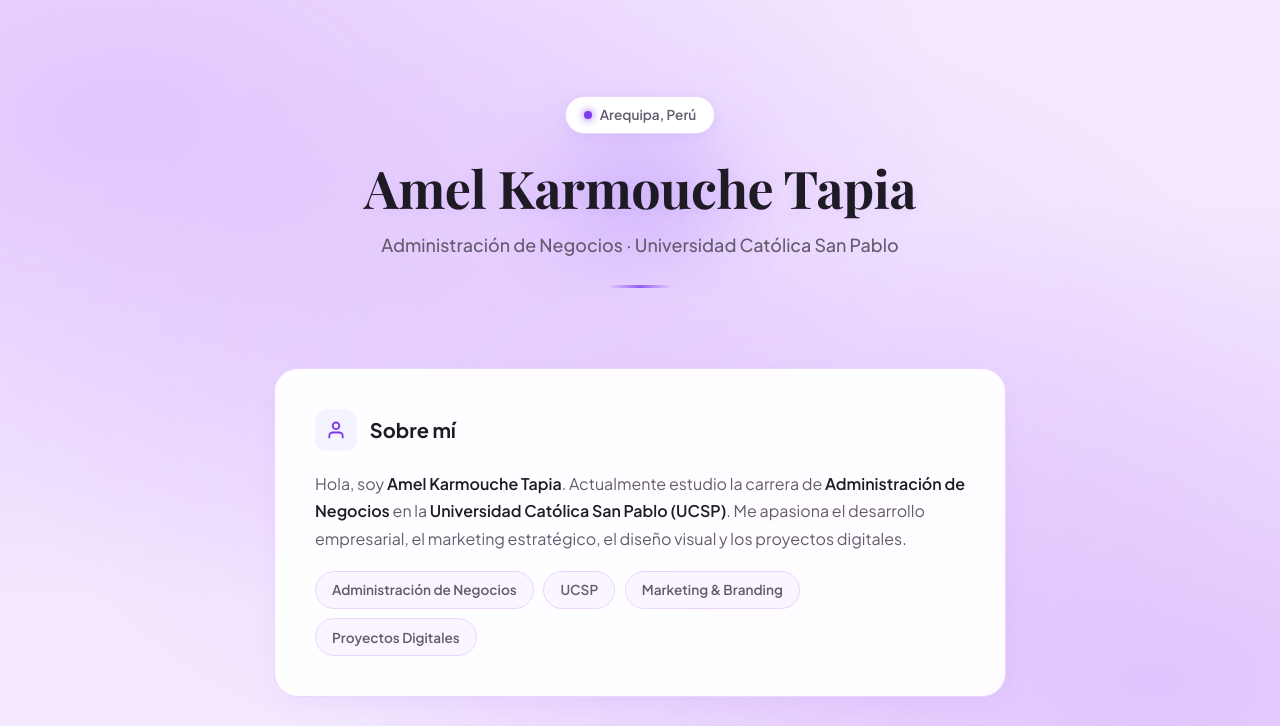
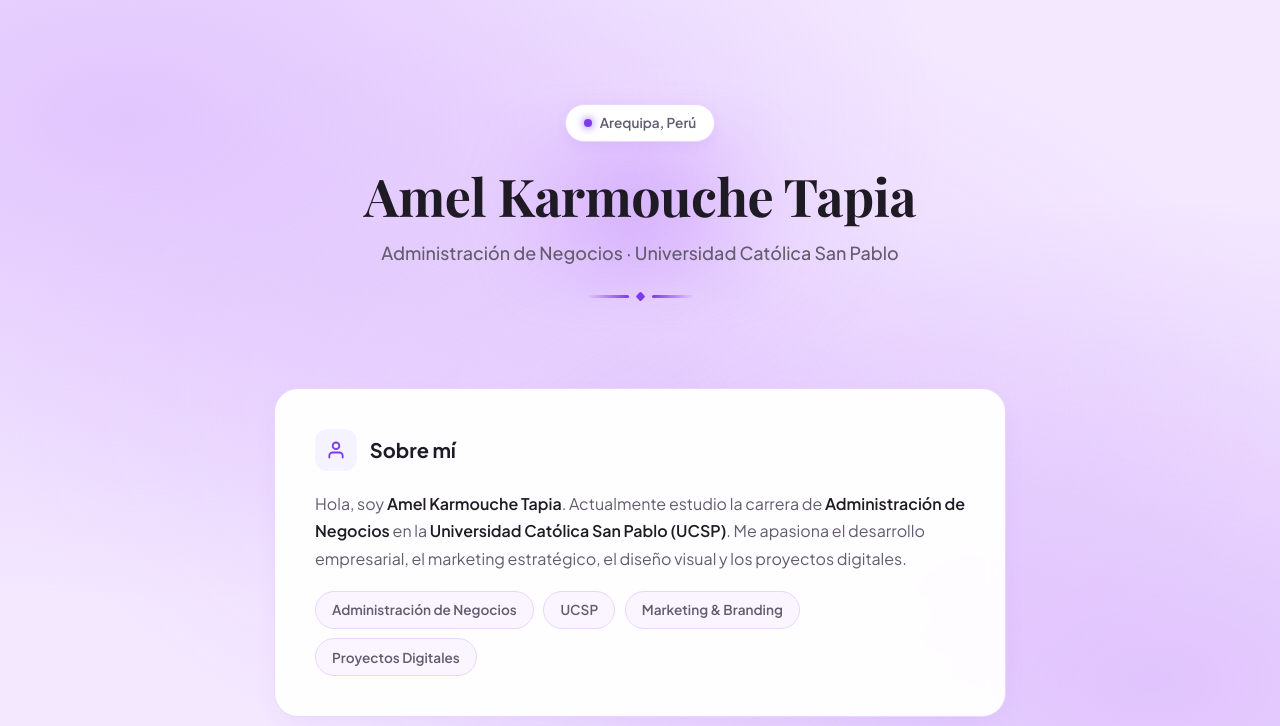
Before and after one commit to amelkarmouche-dot/amel-karmouche-tapia, a plain HTML site: page index.html in a window 1280 px wide. Shown: the top 726 px of the page. Drawn offline with nearby package versions, Linux system fonts and the light colour scheme; a web font is replaced by a local one.

Commit message:
index.html

```diff
--- a/index.html
+++ b/index.html
@@ -19,7 +19,7 @@
     <style>
         :root {
             --bg-cream: #f3e8ff;
-            --card-bg: rgba(255, 255, 255, 0.94);
+            --card-bg: rgba(255, 255, 255, 0.95);
             --ink: #1f1b24;
             --ink-soft: #635c6e;
             --accent: #7c3aed; /* Morado principal */
@@ -63,26 +63,31 @@
             flex: 1;
         }
 
-        /* Cabecera con brillo ambiental sutil y línea decorativa */
+        /* Cabecera con aura visible y línea decorativa */
         header {
             position: relative;
             text-align: center;
             margin-bottom: 4rem;
-            padding: 1rem 0;
+            padding: 1.5rem 1rem;
         }
 
-        header::before {
-            content: "";
+        .header-glow {
             position: absolute;
-            top: 50%;
+            top: 52%;
             left: 50%;
             transform: translate(-50%, -50%);
-            width: 340px;
-            height: 160px;
-            background: radial-gradient(circle, rgba(139, 92, 246, 0.22) 0%, rgba(243, 232, 255, 0) 70%);
-            filter: blur(22px);
-            z-index: -1;
+            width: 380px;
+            height: 180px;
+            background: radial-gradient(circle, rgba(168, 85, 247, 0.26) 0%, rgba(192, 132, 252, 0.08) 55%, transparent 75%);
+            filter: blur(18px);
+            border-radius: 999px;
             pointer-events: none;
+            z-index: 0;
+        }
+
+        header > *:not(.header-glow) {
+            position: relative;
+            z-index: 1;
         }
 
         .location-pill {
@@ -122,7 +127,6 @@
             color: var(--ink);
             letter-spacing: -0.5px;
             line-height: 1.15;
-            text-shadow: 0 2px 14px rgba(124, 58, 237, 0.08);
         }
 
         header p {
@@ -133,12 +137,32 @@
         }
 
         .header-divider {
-            width: 64px;
-            height: 3px;
-            background: linear-gradient(90deg, transparent, var(--accent), transparent);
+            display: flex;
+            align-items: center;
+            justify-content: center;
+            gap: 0.5rem;
+            margin: 1.5rem auto 0;
+        }
+
+        .header-divider::before,
+        .header-divider::after {
+            content: "";
+            width: 42px;
+            height: 2.5px;
             border-radius: 999px;
-            margin: 1.5rem auto 0;
-            opacity: 0.75;
+            background: linear-gradient(90deg, transparent, var(--accent));
+        }
+
+        .header-divider::after {
+            background: linear-gradient(270deg, transparent, var(--accent));
+        }
+
+        .divider-diamond {
+            width: 7px;
+            height: 7px;
+            background-color: var(--accent);
+            transform: rotate(45deg);
+            border-radius: 1.5px;
         }
 
         /* Secciones apiladas verticalmente */
@@ -274,7 +298,7 @@
         }
 
         .btn:hover svg {
-            transform: scale(1.08);
+            transform: translateX(2px);
         }
 
         .btn-soft {
@@ -316,12 +340,13 @@
 
     <div class="container">
         <header>
+            <div class="header-glow"></div>
             <div class="location-pill">
                 <span class="dot"></span> Arequipa, Perú
             </div>
             <h1>Amel Karmouche Tapia</h1>
             <p>Administración de Negocios · Universidad Católica San Pablo</p>
-            <div class="header-divider"></div>
+            <div class="header-divider"><span class="divider-diamond"></span></div>
         </header>
 
         <main class="sections-stack">
```
